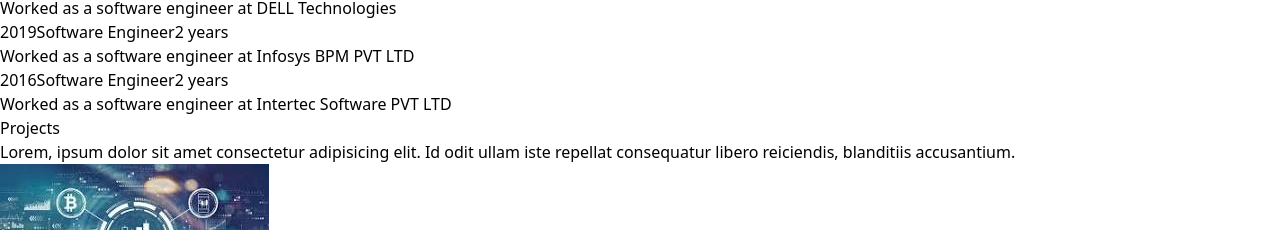
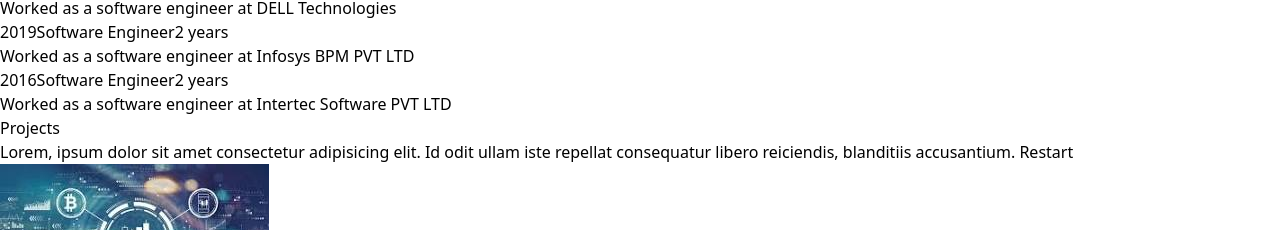
Before and after one commit to KrishnaProf/Custom_Portfolio_App, a React (Vite) app: page / in a window 1280 px wide. Shown: the part 1098-1328 px from the top of the page. Built offline with nearby package versions, Linux system fonts and the light colour scheme.

Commit message:
Update Projects.tsx

```diff
--- a/src/components/Projects.tsx
+++ b/src/components/Projects.tsx
@@ -13,7 +13,7 @@
       </h1>
       <p>
         Lorem, ipsum dolor sit amet consectetur adipisicing elit. Id odit ullam
-        iste repellat consequatur libero reiciendis, blanditiis accusantium.
+        iste repellat consequatur libero reiciendis, blanditiis accusantium. Restart
       </p>
       <div className="grid sm:grid-cols-2 gap-12">
         <ProjectItem img={Crypto} title="Crypto App" />
```
